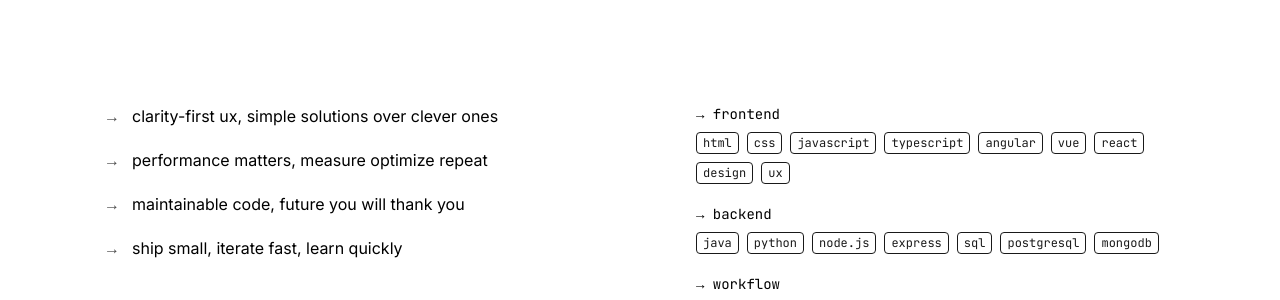
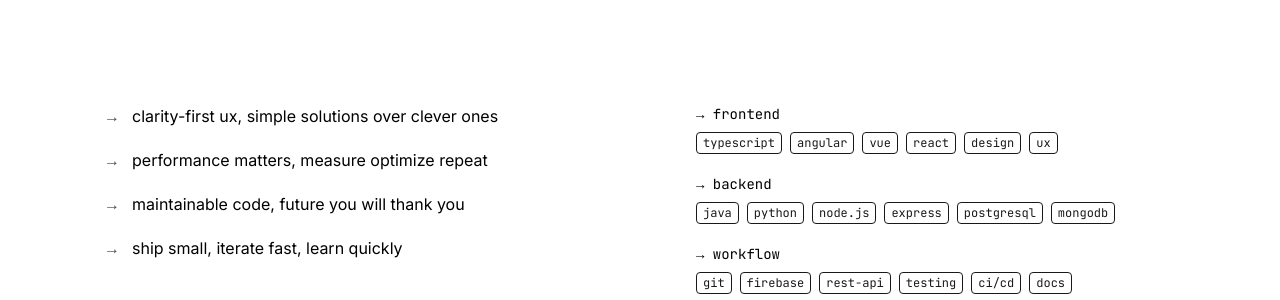
Before and after one commit to clasei/tech, a Nuxt app: page / in a window 1280 px wide. Shown: the part 1120-1420 px from the top of the page. Built offline with nearby package versions, Linux system fonts and the light colour scheme.

Commit message:
refactor: clean up stack tags & update mono icon to cube
- Remove html, css, javascript from frontend (too basic)
- Remove sql from backend (implicit in postgresql)
- Change mono theme icon to 3D cube (connects with hero cube)

```diff
--- a/components/ThemeToggle.vue
+++ b/components/ThemeToggle.vue
@@ -34,7 +34,7 @@
         d="M12 3v1m0 16v1m9-9h-1M4 12H3m15.364 6.364l-.707-.707M6.343 6.343l-.707-.707m12.728 0l-.707.707M6.343 17.657l-.707.707M16 12a4 4 0 11-8 0 4 4 0 018 0z"
       />
     </svg>
-    <!-- Mono theme icon (noir mode glasses) -->
+    <!-- Mono theme icon (cube / 3d) -->
     <svg
       v-else
       class="w-5 h-5 text-[var(--text-primary)]"
@@ -46,19 +46,7 @@
         stroke-linecap="round"
         stroke-linejoin="round"
         stroke-width="2"
-        d="M2.458 12C3.732 7.943 7.523 5 12 5c4.478 0 8.268 2.943 9.542 7-1.274 4.057-5.064 7-9.542 7-4.477 0-8.268-2.943-9.542-7z"
-      />
-      <path
-        stroke-linecap="round"
-        stroke-linejoin="round"
-        stroke-width="2"
-        d="M15 12a3 3 0 11-6 0 3 3 0 016 0z"
-      />
-      <path
-        stroke-linecap="round"
-        stroke-linejoin="round"
-        stroke-width="2.5"
-        d="M2 10h20"
+        d="M20 7l-8-4-8 4m16 0l-8 4m8-4v10l-8 4m0-10L4 7m8 4v10M4 7v10l8 4"
       />
     </svg>
   </button>
--- a/pages/index.vue
+++ b/pages/index.vue
@@ -211,8 +211,8 @@
 </template>
 
 <script setup lang="ts">
-const frontendStack = ["html", "css", "javascript", "typescript", "angular", "vue", "react", "design", "ux"];
-const backendStack = ["java", "python", "node.js", "express", "sql", "postgresql", "mongodb"];
+const frontendStack = ["typescript", "angular", "vue", "react", "design", "ux"];
+const backendStack = ["java", "python", "node.js", "express", "postgresql", "mongodb"];
 const toolsStack = ["git", "firebase", "rest-api", "testing", "ci/cd", "docs"];
 
 const projects = [
```
